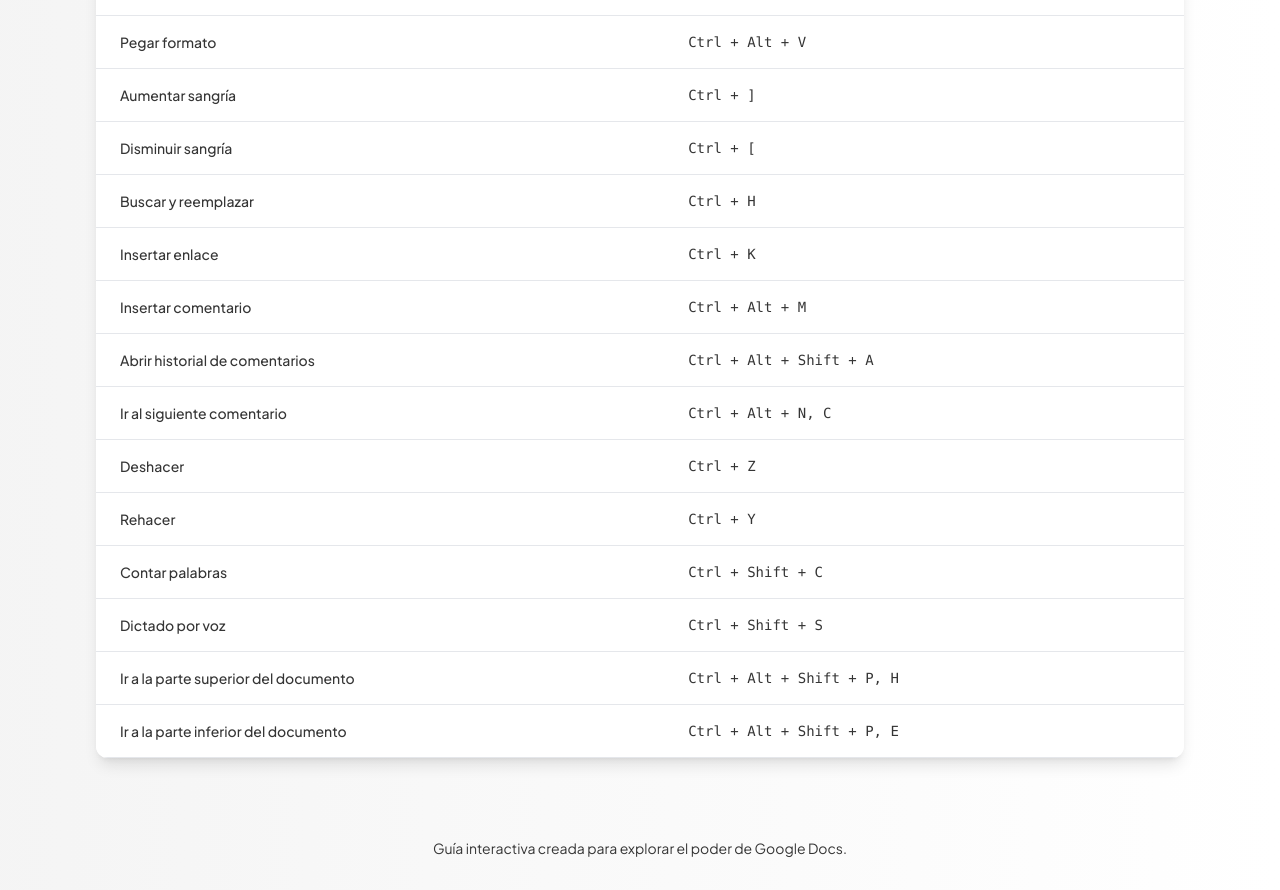
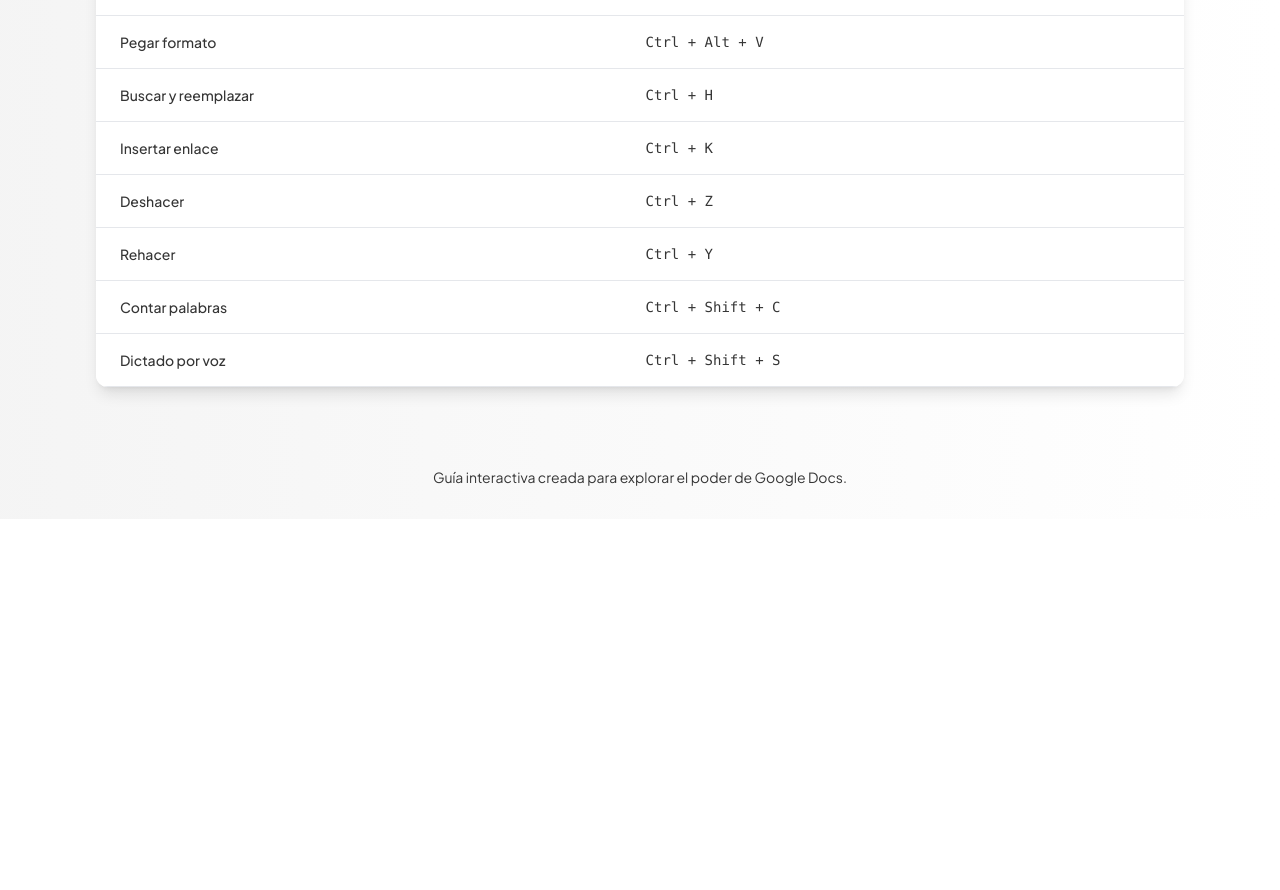
Before and after one commit to dchaconoca/Tech-Builders, a plain HTML site: page contenido/docs.html in a window 1280 px wide. Shown: the part 2024-2914 px from the top of the page. After the commit the page ends 2543 px from the top, so only its background shows below. Drawn offline with nearby package versions, Linux system fonts and the light colour scheme.

Commit message:
MAJ comandos

```diff
--- a/contenido/docs.html
+++ b/contenido/docs.html
@@ -215,19 +215,12 @@
                 { action: 'Subrayado', win: 'Ctrl + U', category: 'formato' },
                 { action: 'Copiar formato', win: 'Ctrl + Alt + C', category: 'formato' },
                 { action: 'Pegar formato', win: 'Ctrl + Alt + V', category: 'formato' },
-                { action: 'Aumentar sangría', win: 'Ctrl + ]', category: 'formato' },
-                { action: 'Disminuir sangría', win: 'Ctrl + [', category: 'formato' },
                 { action: 'Buscar y reemplazar', win: 'Ctrl + H', category: 'navegacion' },
                 { action: 'Insertar enlace', win: 'Ctrl + K', category: 'edicion' },
-                { action: 'Insertar comentario', win: 'Ctrl + Alt + M', category: 'comentarios' },
-                { action: 'Abrir historial de comentarios', win: 'Ctrl + Alt + Shift + A', category: 'comentarios' },
-                { action: 'Ir al siguiente comentario', win: 'Ctrl + Alt + N, C', category: 'comentarios' },
                 { action: 'Deshacer', win: 'Ctrl + Z', category: 'edicion' },
                 { action: 'Rehacer', win: 'Ctrl + Y', category: 'edicion' },
                 { action: 'Contar palabras', win: 'Ctrl + Shift + C', category: 'edicion' },
-                { action: 'Dictado por voz', win: 'Ctrl + Shift + S', category: 'edicion' },
-                { action: 'Ir a la parte superior del documento', win: 'Ctrl + Alt + Shift + P, H', category: 'navegacion' },
-                { action: 'Ir a la parte inferior del documento', win: 'Ctrl + Alt + Shift + P, E', category: 'navegacion' },
+                { action: 'Dictado por voz', win: 'Ctrl + Shift + S', category: 'edicion' }
             ];
 
             const featureTabs = document.querySelectorAll('.feature-tab');
```
